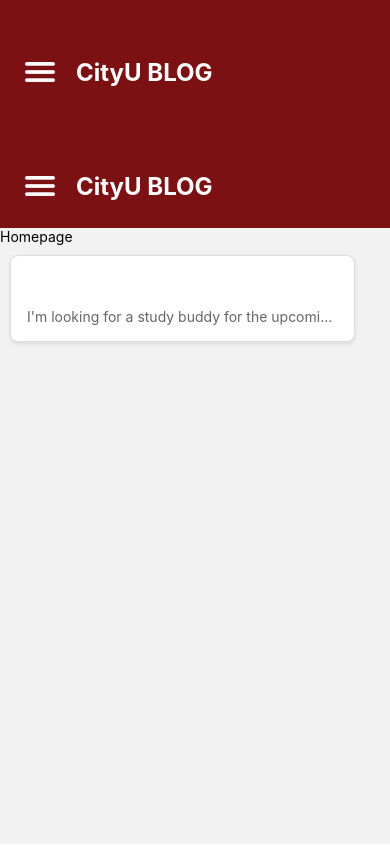
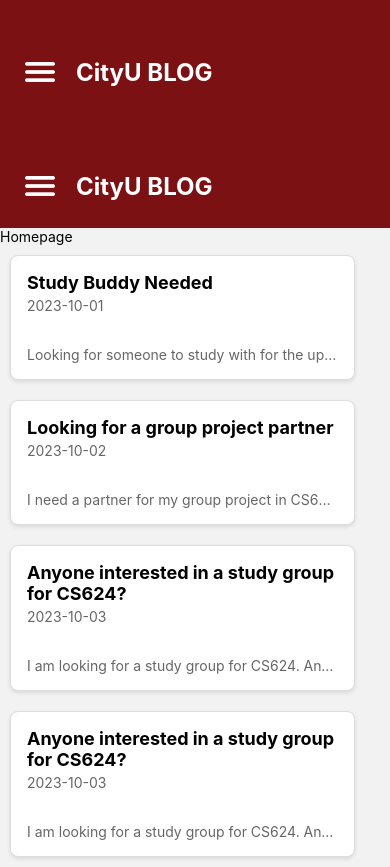
Before and after one commit to sukhmani/Projectcs624, a React Native app in the folder CampusBlog/: screen /HomePage in a window 390 px wide. Before the commit the page ends 844 px from the top, so only its background shows below. Built offline with nearby package versions, Linux system fonts and the light colour scheme.

Commit message:
Temporary homecreen

```diff
--- a/CampusBlog/HomePage.jsx
+++ b/CampusBlog/HomePage.jsx
@@ -1,14 +1,26 @@
-import React from 'react'
+import React, { useEffect } from 'react'
 import { Text, View } from 'react-native'
 import Header from './Header'
 import Post from './Post'
 
+
 function HomePage() {
+    const [postList, setPostList] = React.useState([])
+    useEffect(()=>{
+        setPostList([
+            {date: '2023-10-01', title: 'Study Buddy Needed', content: 'Looking for someone to study with for the upcoming exam.'},
+            {date: '2023-10-02', title: 'Looking for a group project partner', content: 'I need a partner for my group project in CS624. Anyone interested?'},
+            {date: '2023-10-03', title: 'Anyone interested in a study group for CS624?', content: 'I am looking for a study group for CS624. Anyone interested?'},
+            {date: '2023-10-03', title: 'Anyone interested in a study group for CS624?', content: 'I am looking for a study group for CS624. Anyone interested?'},
+        ])},[])
+
   return (
     <View>
         <Header/>
         <Text>Homepage</Text>
-        <Post/>
+        {postList.map((post, index) => (
+            <Post key={index} date={post.date} title={post.title} content={post.content} />
+        ))}
     </View>
   )
 }
--- a/CampusBlog/Post.jsx
+++ b/CampusBlog/Post.jsx
@@ -1,7 +1,7 @@
 import React from 'react';
 import { View, Text, StyleSheet } from 'react-native';
 
-export default function PostCard({ date, title }) {
+export default function Post({ date, title, content }) {
   return (
     <View style={styles.card}>
       <View style={styles.cardHeader}>
@@ -11,7 +11,7 @@
 
       <View style={styles.cardContent}>
         <Text style={styles.bodyText} numberOfLines={1}>
-          I'm looking for a study buddy for the upcoming exam. If you're interested, please reach out!
+          {content}
         </Text>
       </View>
     </View>
```
